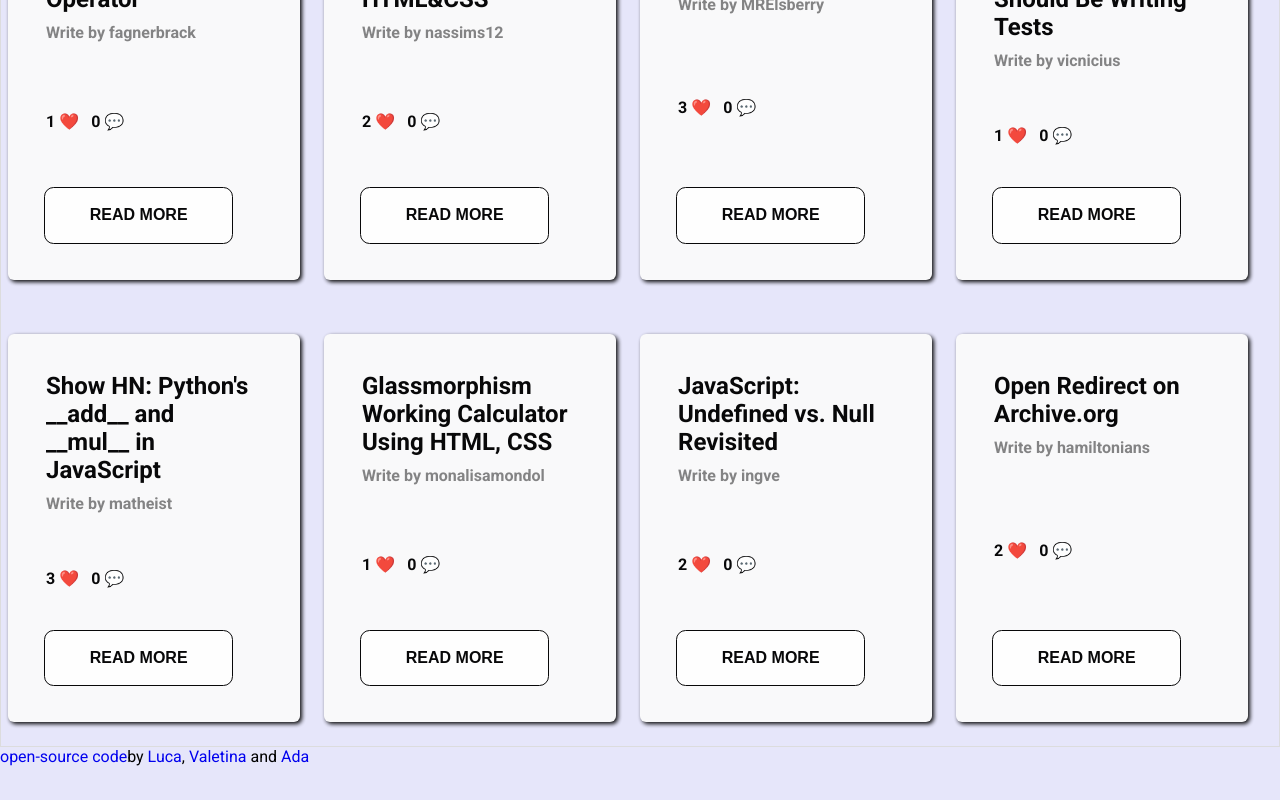
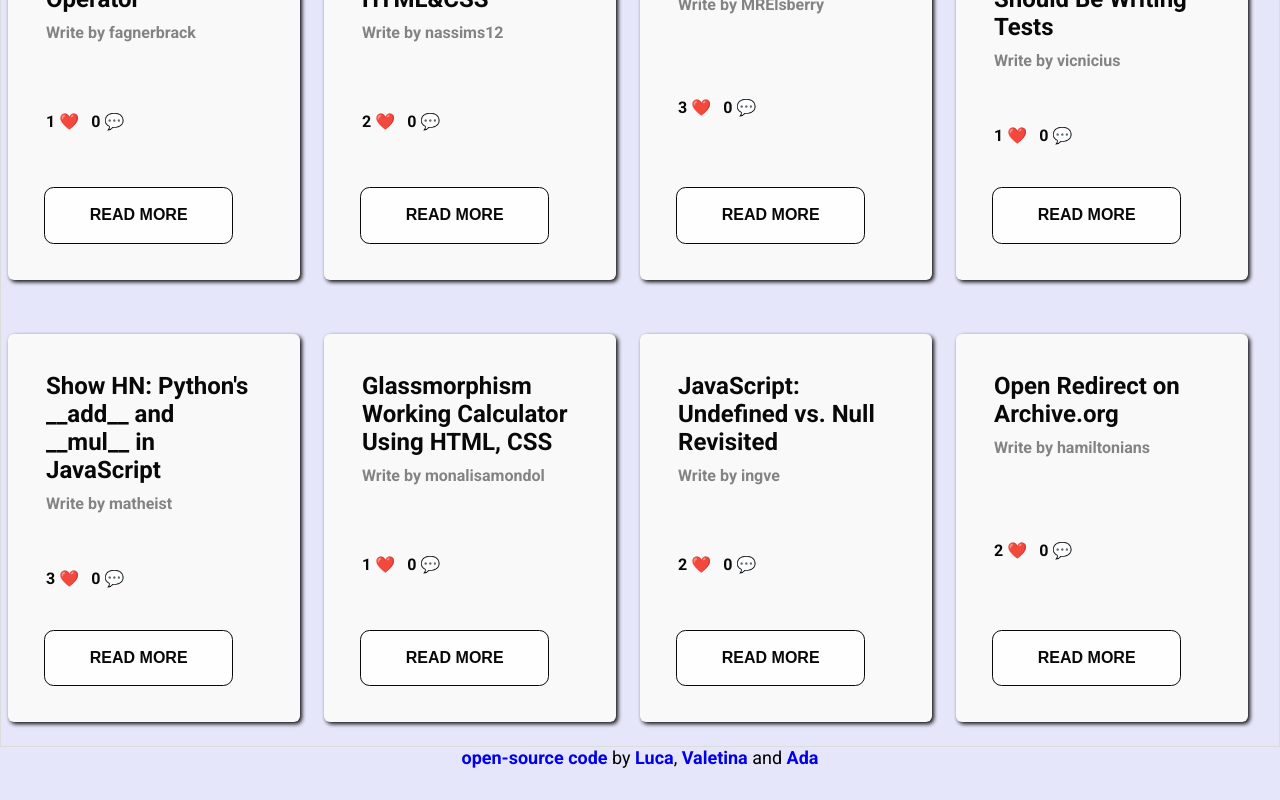
Before and after one commit to Quantumminded/Hacker-news, a React (Create React App) app: page / in a window 1280 px wide. Shown: the part 1721-2521 px from the top of the page. Before the commit the page ends 2487 px from the top, so only its background shows below. Built offline with nearby package versions, Linux system fonts and the light colour scheme.

Commit message:
changed footer position

```diff
--- a/src/Main.js
+++ b/src/Main.js
@@ -44,13 +44,14 @@ export default function Main() {
             : inputResults.map((x, index) => <Card key={index} art={x} />)}
         </div>
 
-        <div>
+        <div className="footer">
+          <div className="footer-text">
             <a
               href="https://github.com/Quantumminded/Hacker-news"
               target="_blank"
             >
               open-source code
-            </a>
+            </a>{" "}
             by{" "}
             <a href="https://main--stringhetti.netlify.app/" target="_blank">
               Luca
@@ -64,6 +65,7 @@ export default function Main() {
               Ada
             </a>
           </div>
+        </div>
       </>
     );
 }
--- a/src/index.css
+++ b/src/index.css
@@ -106,3 +106,18 @@ button:hover {
     width: auto;
   }
 }
+
+.footer {
+  display: grid;
+  margin-bottom: 32px;
+  justify-content: center;
+
+}
+
+.footer-text{
+    font-size: 18px;
+}
+
+.footer a{
+  font-weight: 600;
+}
--- a/src/index.js
+++ b/src/index.js
@@ -2,7 +2,6 @@ import React from 'react';
 import ReactDOM from 'react-dom/client';
 import './index.css';
 import App from './App';
-import reportWebVitals from './reportWebVitals';
 
 
 const root = ReactDOM.createRoot(document.getElementById('root'))
@@ -12,8 +11,3 @@ root.render(
     <App />
   </React.StrictMode>
 );
-
-// If you want to start measuring performance in your app, pass a function
-// to log results (for example: reportWebVitals(console.log))
-// or send to an analytics endpoint. Learn more: https://bit.ly/CRA-vitals
-reportWebVitals();
--- a/src/reportWebVitals.js
+++ /dev/null
@@ -1,13 +0,0 @@
-const reportWebVitals = onPerfEntry => {
-  if (onPerfEntry && onPerfEntry instanceof Function) {
-    import('web-vitals').then(({ getCLS, getFID, getFCP, getLCP, getTTFB }) => {
-      getCLS(onPerfEntry);
-      getFID(onPerfEntry);
-      getFCP(onPerfEntry);
-      getLCP(onPerfEntry);
-      getTTFB(onPerfEntry);
-    });
-  }
-};
-
-export default reportWebVitals;
```
Lines whose indentation alone changed are shown as unchanged.
